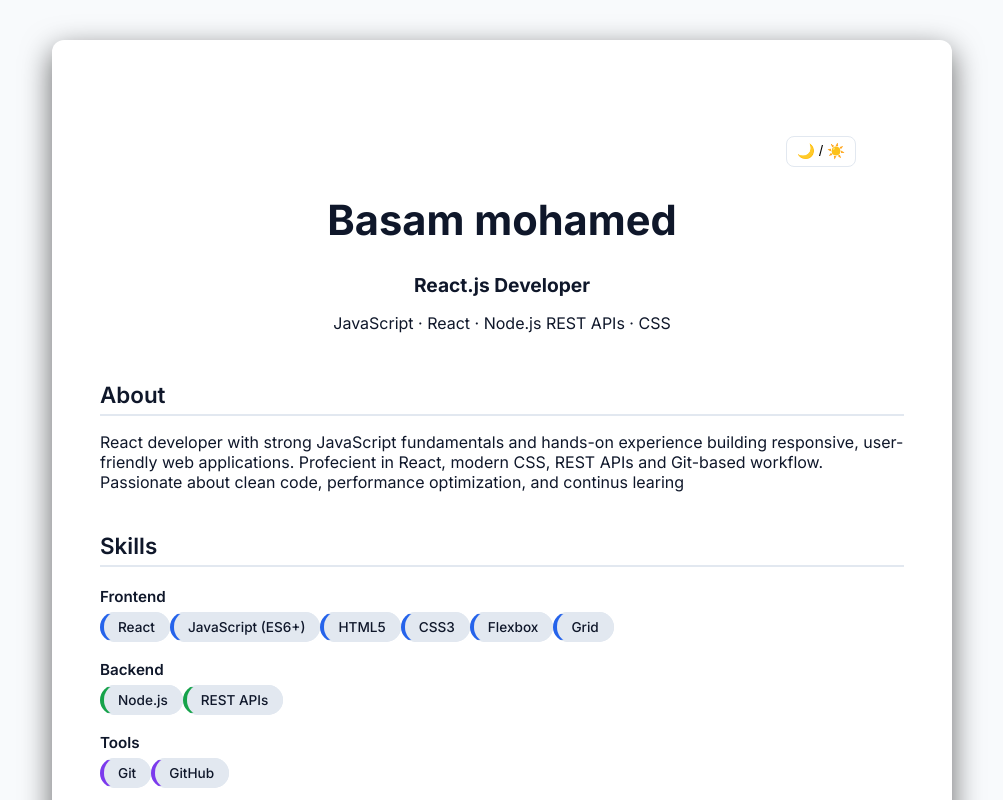
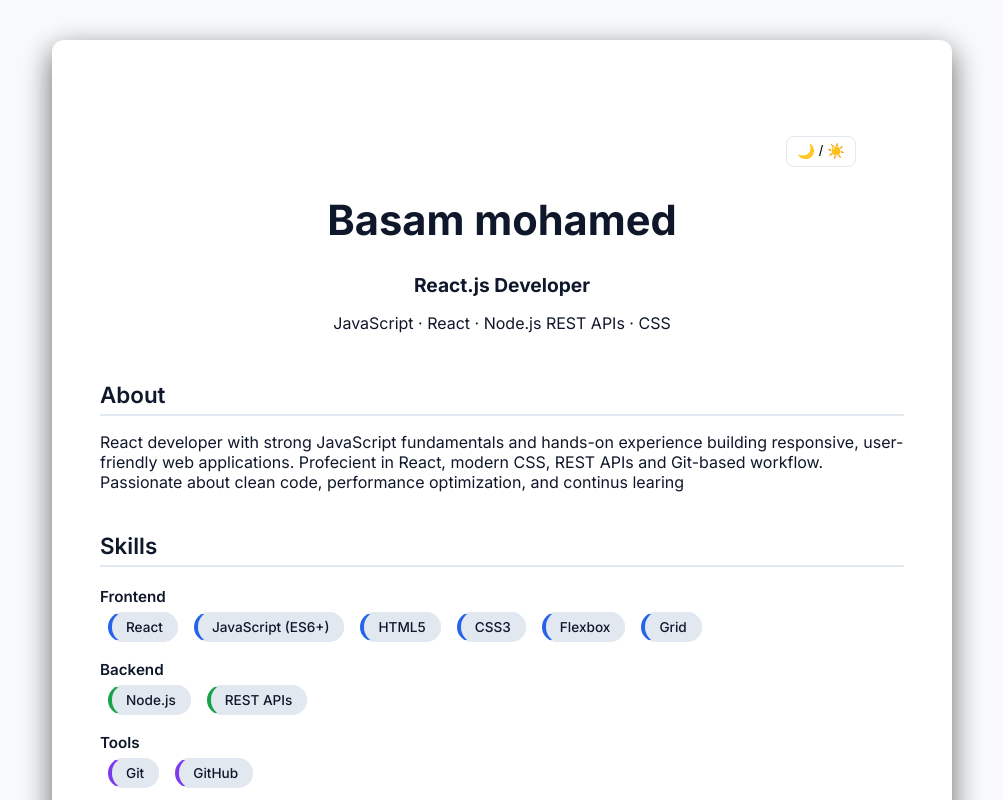
Before and after one commit to BasamLive/resume, a React (Vite) app: page / in a window 1280 px wide. Shown: the top 800 px of the page, without its empty margins (138-1141 px from the left). Built offline with nearby package versions, Linux system fonts and the light colour scheme.

Commit message:
some changes

```diff
--- a/src/App.css
+++ b/src/App.css
@@ -93,6 +93,7 @@ body {
   flex-wrap: wrap;
   gap: 12px; */
   position: relative;
+  margin: 4px 8px;
   padding: 6px 14px;
   font-size: 0.85rem;
   font-weight: 500;
```
